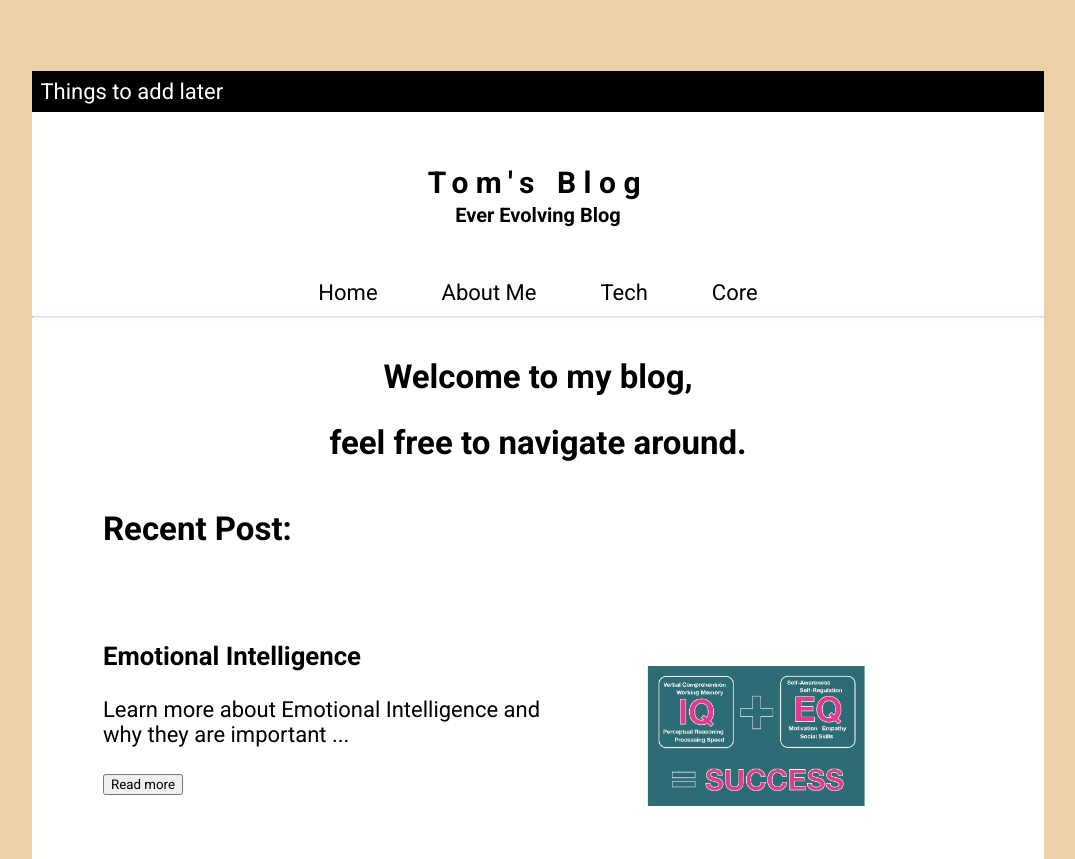
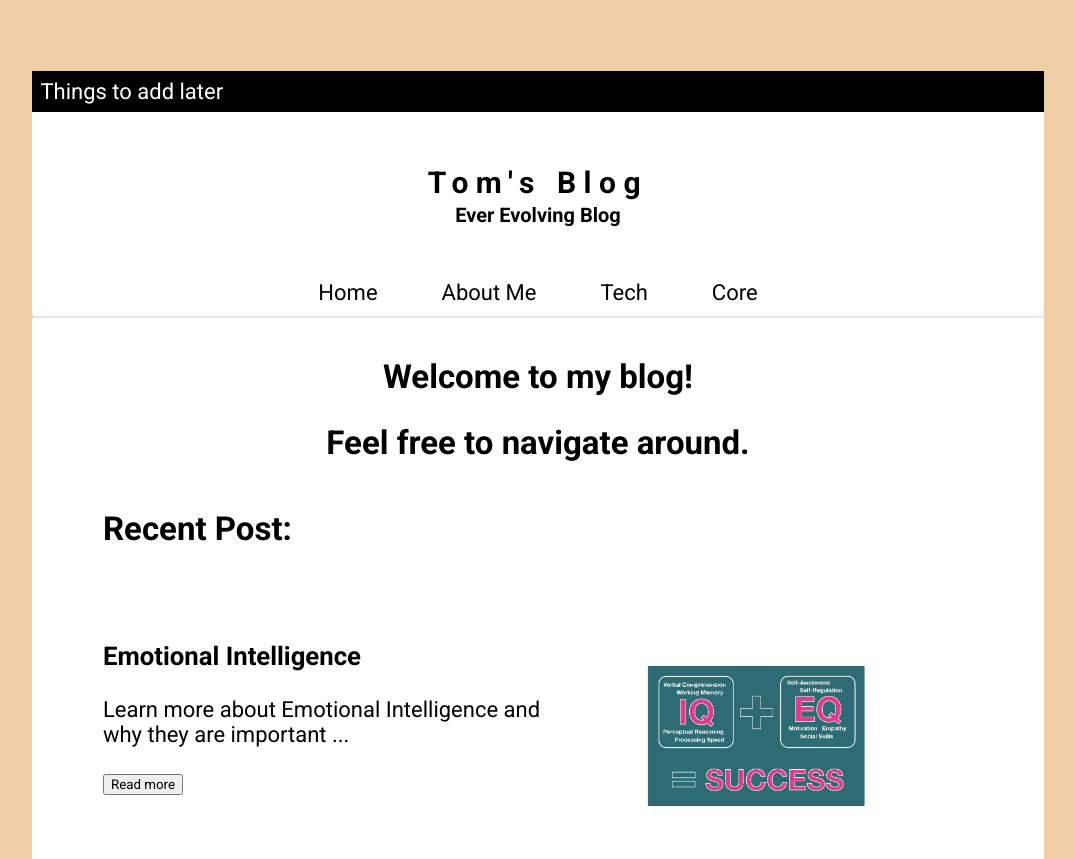
Before and after one commit to Tom-Han-2023/Tom-Han-2023..github.io, a plain HTML site: page index.html in a window 1280 px wide. Shown: the top 859 px of the page, without its empty margins (102-1177 px from the left). Drawn offline with Linux system fonts and the light colour scheme.

Commit message:
add margin for heading of content

```diff
--- a/index.html
+++ b/index.html
@@ -27,9 +27,11 @@
       </nav>
    </section  >
     <hr class="under-nav">
-    <section ><main>
-      <h2 class="heading-of-content"> Welcome to my blog,</h2>
-      <h2 class="heading-of-content"> feel free to navigate around.</h2>
+    <main>
+      <section class="heading-of-content">
+      <h2 class="heading-of-content"> Welcome to my blog!</h2>
+      <h2 class="heading-of-content"> Feel free to navigate around.</h2>
+    </section>
     <section class="blog" >
     <h2>Recent Post:</h2>
     </section>
--- a/styles/main.css
+++ b/styles/main.css
@@ -109,6 +109,9 @@ hr.above-footer {
   text-align: center;
   padding: 0px;
   margin-bottom: 0%;
+  margin-left: 10%;
+  margin-right: 10%;
+
 }
 
 .blog {
```
Also changed, not shown: 2 other files.
